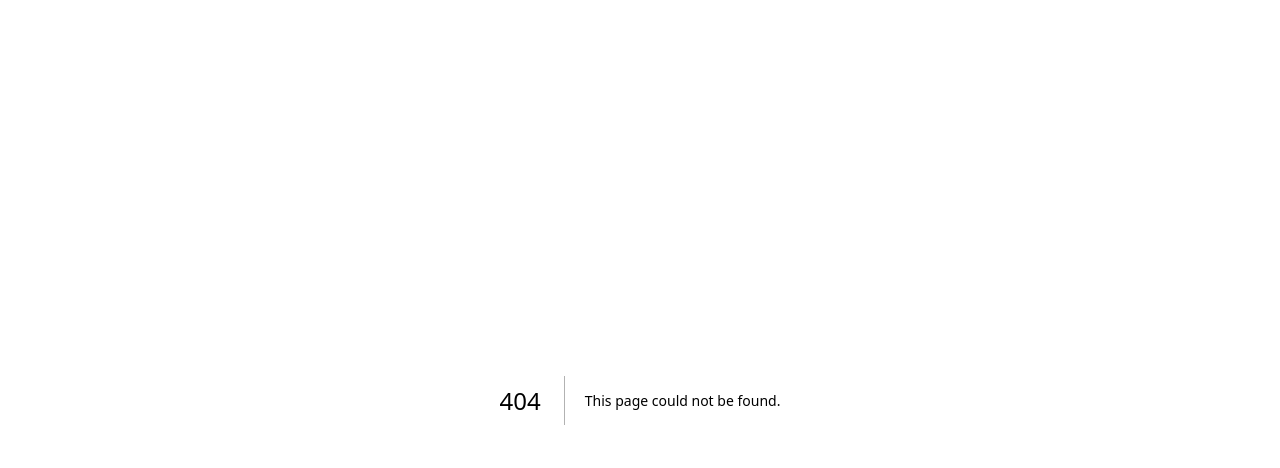
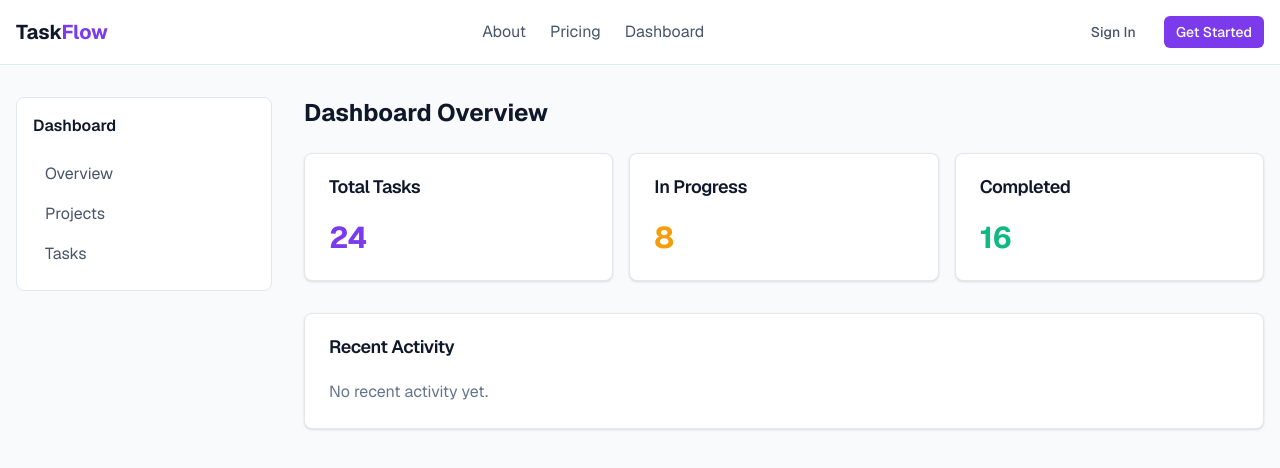
Before and after one commit to KrystalMood/taskflow, a Next.js app: page /dashboard in a window 1280 px wide. Before the commit this address had no page. Shown: the top 468 px of the page. Built offline with nearby package versions, Linux system fonts and the light colour scheme.

Commit message:
feat(routing): add Next.js routing structure
- Added Navbar component with navigation
- Created About page
- Created Dashboard with nested layout
- Added loading and error states for Dashboard

```diff
--- /dev/null
+++ b/src/app/about/page.tsx
@@ -0,0 +1,42 @@
+import type { Metadata } from "next";
+
+export const metadata: Metadata = {
+  title: "About - Taskflow",
+  description: "Learn more about TaskFlow and our mission.",
+};
+
+export default function AboutPage() {
+  return (
+    <main className="bg-brand-50 min-h-screen">
+      <div className="container mx-auto px-4 py-16">
+        <h1 className="text-brand-900 mb-6 text-4xl font-bold">
+          About TaskFlow
+        </h1>
+        <div className="prose prose-lg max-w-3xl">
+          <p className="text-brand-600 text-lg">
+            TaskFlow adalah platform task management modern yang dirancang untuk
+            membantu tim bekerja lebih produktif dan efisien.
+          </p>
+
+          <h2 className="text-brand-900 mt-8 mb-4 text-2xl font-bold">
+            Our Mission
+          </h2>
+          <p className="text-brand-600">
+            Menyederhanakan cara tim mengelola proyek dan tugas, sehingga mereka
+            bisa fokus pada yang paling penting.
+          </p>
+
+          <h2 className="text-brand-900 mt-8 mb-4 text-2xl font-bold">
+            Features
+          </h2>
+          <ul className="text-brand-600 list-inside list-disc space-y-2">
+            <li>Task management dengan prioritas dan status</li>
+            <li>Project organization yang fleksibel</li>
+            <li>Collaboration tools untuk tim</li>
+            <li>Real-time updates dan notifications</li>
+          </ul>
+        </div>
+      </div>
+    </main>
+  );
+}
--- /dev/null
+++ b/src/app/dashboard/error.tsx
@@ -0,0 +1,25 @@
+"use client";
+
+import { Button } from "@/components/ui";
+
+export default function DashboardError({
+  error,
+  reset,
+}: {
+  error: Error & { digest?: string };
+  reset: () => void;
+}) {
+  return (
+    <div className="flex flex-col items-center justify-center py-16">
+      <div className="bg-danger-50 text-danger-600 max-w-md rounded-lg p-8 text-center">
+        <h2 className="mb-2 text-xl font-bold">Something went wrong!</h2>
+        <p className="mb-4 text-sm">
+          {error.message || "An unexpected error occurred"}
+        </p>
+        <Button onClick={reset} variant="danger">
+          Try Again
+        </Button>
+      </div>
+    </div>
+  );
+}
--- /dev/null
+++ b/src/app/dashboard/layout.tsx
@@ -0,0 +1,47 @@
+import Link from "next/link";
+
+export default function DashboardLayout({
+  children,
+}: {
+  children: React.ReactNode;
+}) {
+  return (
+    <div className="bg-brand-50 min-h-screen">
+      <div className="container mx-auto px-4 py-8">
+        <div className="flex gap-8">
+          {/* Sidebar */}
+          <aside className="hidden w-64 shrink-0 md:block">
+            <nav className="border-brand-200 rounded-lg border bg-white p-4">
+              <h2 className="text-brand-900 mb-4 font-semibold">Dashboard</h2>
+              <ul className="space-y-2">
+                <li>
+                  <Link
+                    href="/dashboard"
+                    className="text-brand-600 hover:bg-brand-100 block rounded-md px-3 py-2"
+                  >
+                    Overview
+                  </Link>
+                  <Link
+                    href="/dashboard/projects"
+                    className="text-brand-600 hover:bg-brand-100 block rounded-md px-3 py-2"
+                  >
+                    Projects
+                  </Link>
+                  <Link
+                    href="/dashboard/tasks"
+                    className="text-brand-600 hover:bg-brand-100 block rounded-md px-3 py-2"
+                  >
+                    Tasks
+                  </Link>
+                </li>
+              </ul>
+            </nav>
+          </aside>
+
+          {/* Main Content */}
+          <main className="flex-1">{children}</main>
+        </div>
+      </div>
+    </div>
+  );
+}
--- /dev/null
+++ b/src/app/dashboard/loading.tsx
@@ -0,0 +1,24 @@
+export default function DashboardLoading() {
+  return (
+    <div className="animate-pulse">
+      <div className="bg-brand-200 mb-6 h-8 w-1/4 rounded" />
+
+      <div className="mb-8 grid gap-4 md:grid-cols-3">
+        {[1, 2, 3].map((i) => (
+          <div
+            key={i}
+            className="border-brand-200 rounded-lg border bg-white p-6"
+          >
+            <div className="bg-brand-200 mb-4 h-4 w-1/2 rounded" />
+            <div className="bg-brand-200 h-8 w-1/3 rounded" />
+          </div>
+        ))}
+      </div>
+
+      <div className="border-brand-200 rounded-lg border bg-white p-6">
+        <div className="bg-brand-200 mb-4 h-4 w-1/4 rounded" />
+        <div className="bg-brand-200 h-4 w-3/4 rounded" />
+      </div>
+    </div>
+  );
+}
--- /dev/null
+++ b/src/app/dashboard/page.tsx
@@ -0,0 +1,57 @@
+import type { Metadata } from "next";
+import { Card, CardHeader, CardTitle, CardContent } from "@/components/ui";
+
+export const metadata: Metadata = {
+  title: "Dashboard - TaskFlow",
+  description: "Your TaskFlow dashboard",
+};
+
+export default function DashboardPage() {
+  return (
+    <div>
+      <h1 className="text-brand-900 mb-6 text-2xl font-bold">
+        Dashboard Overview
+      </h1>
+
+      {/* Stats Grid */}
+      <div className="mb-8 grid gap-4 md:grid-cols-3">
+        <Card>
+          <CardHeader>
+            <CardTitle>Total Tasks</CardTitle>
+          </CardHeader>
+          <CardContent>
+            <p className="text-accent-600 text-3xl font-bold">24</p>
+          </CardContent>
+        </Card>
+
+        <Card>
+          <CardHeader>
+            <CardTitle>In Progress</CardTitle>
+          </CardHeader>
+          <CardContent>
+            <p className="text-warning-500 text-3xl font-bold">8</p>
+          </CardContent>
+        </Card>
+
+        <Card>
+          <CardHeader>
+            <CardTitle>Completed</CardTitle>
+          </CardHeader>
+          <CardContent>
+            <p className="text-success-500 text-3xl font-bold">16</p>
+          </CardContent>
+        </Card>
+      </div>
+
+      {/* Recent Activity */}
+      <Card>
+        <CardHeader>
+          <CardTitle>Recent Activity</CardTitle>
+        </CardHeader>
+        <CardContent>
+          <p className="text-brand-500">No recent activity yet.</p>
+        </CardContent>
+      </Card>
+    </div>
+  );
+}
--- a/src/app/layout.tsx
+++ b/src/app/layout.tsx
@@ -1,12 +1,21 @@
 import type { Metadata } from "next";
-import { Inter } from "next/font/google";
+import { Geist, Geist_Mono } from "next/font/google";
 import "./globals.css";
+import { Navbar } from "@/components/layout";
 
-const inter = Inter({ subsets: ["latin"] });
+const geistSans = Geist({
+  variable: "--font-geist-sans",
+  subsets: ["latin"],
+});
+
+const geistMono = Geist_Mono({
+  variable: "--font-geist-mono",
+  subsets: ["latin"],
+});
 
 export const metadata: Metadata = {
-  title: "TaskFlow - Task Management Made Simple",
-  description: "A modern task management SaaS built with Next.js",
+  title: "TaskFlow - Task Management for Modern Teams",
+  description: "Manage your projects and tasks efficiently with TaskFlow",
 };
 
 export default function RootLayout({
@@ -16,7 +25,12 @@ export default function RootLayout({
 }) {
   return (
     <html lang="en">
-      <body className={inter.className}>{children}</body>
+      <body
+        className={`${geistSans.variable} ${geistMono.variable} antialiased`}
+      >
+        <Navbar />
+        {children}
+      </body>
     </html>
   );
 }
--- /dev/null
+++ b/src/components/layout/index.ts
@@ -0,0 +1 @@
+export { Navbar } from "./navbar";
--- /dev/null
+++ b/src/components/layout/navbar.tsx
@@ -0,0 +1,45 @@
+import Link from "next/link";
+import { Button } from "@/components/ui";
+
+export function Navbar() {
+  return (
+    <header className="border-brand-200 border-b bg-white">
+      <div className="container mx-auto flex h-16 items-center justify-between px-4">
+        {/* Logo */}
+        <Link href="/" className="text-brand-900 text-xl font-bold">
+          Task<span className="text-accent-600">Flow</span>
+        </Link>
+
+        {/* Navigation */}
+        <nav className="hidden items-center gap-6 md:flex">
+          <Link
+            href="/about"
+            className="text-brand-600 hover:text-brand-900 transition-colors"
+          >
+            About
+          </Link>
+          <Link
+            href="/pricing"
+            className="text-brand-600 hover:text-brand-900 transition-colors"
+          >
+            Pricing
+          </Link>
+          <Link
+            href="/login"
+            className="text-brand-600 hover:text-brand-900 transition-colors"
+          >
+            Dashboard
+          </Link>
+        </nav>
+
+        {/* Actions */}
+        <div className="flex items-center gap-4">
+          <Button variant="ghost" size="sm">
+            Sign In
+          </Button>
+          <Button size="sm">Get Started</Button>
+        </div>
+      </div>
+    </header>
+  );
+}
```
